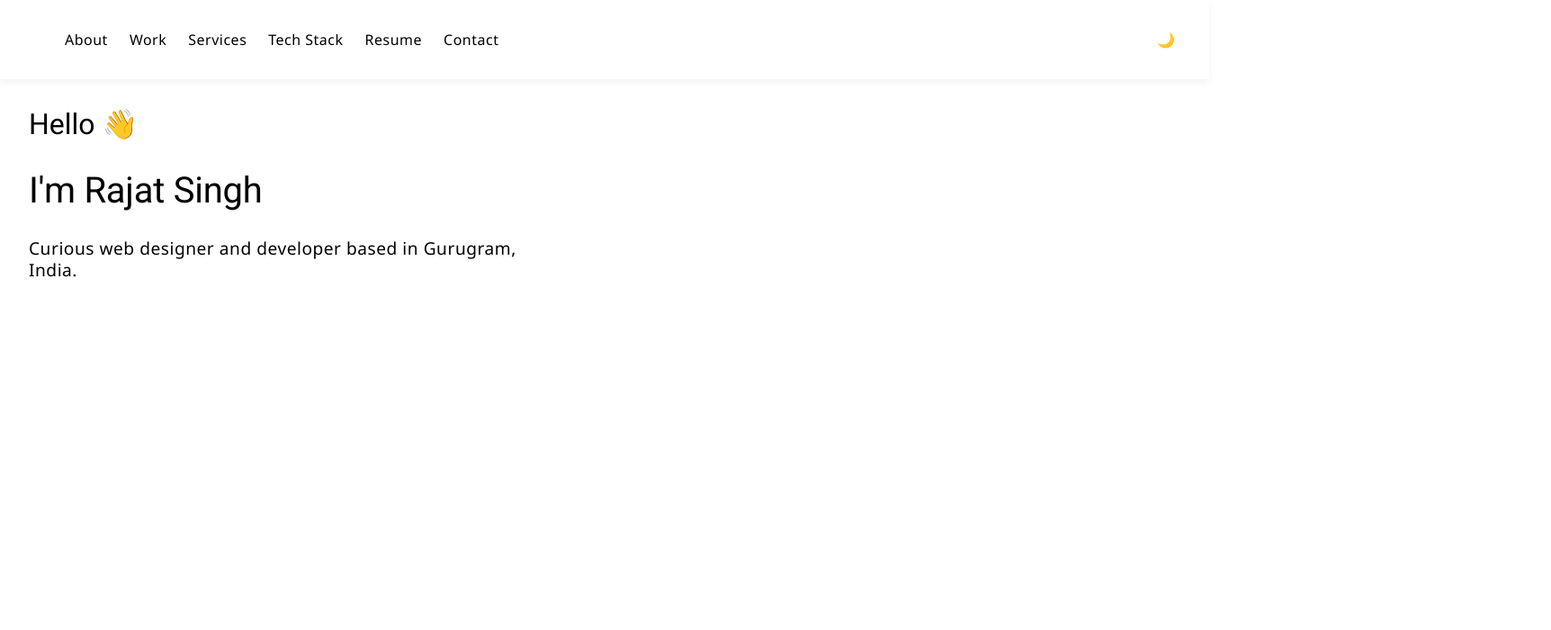
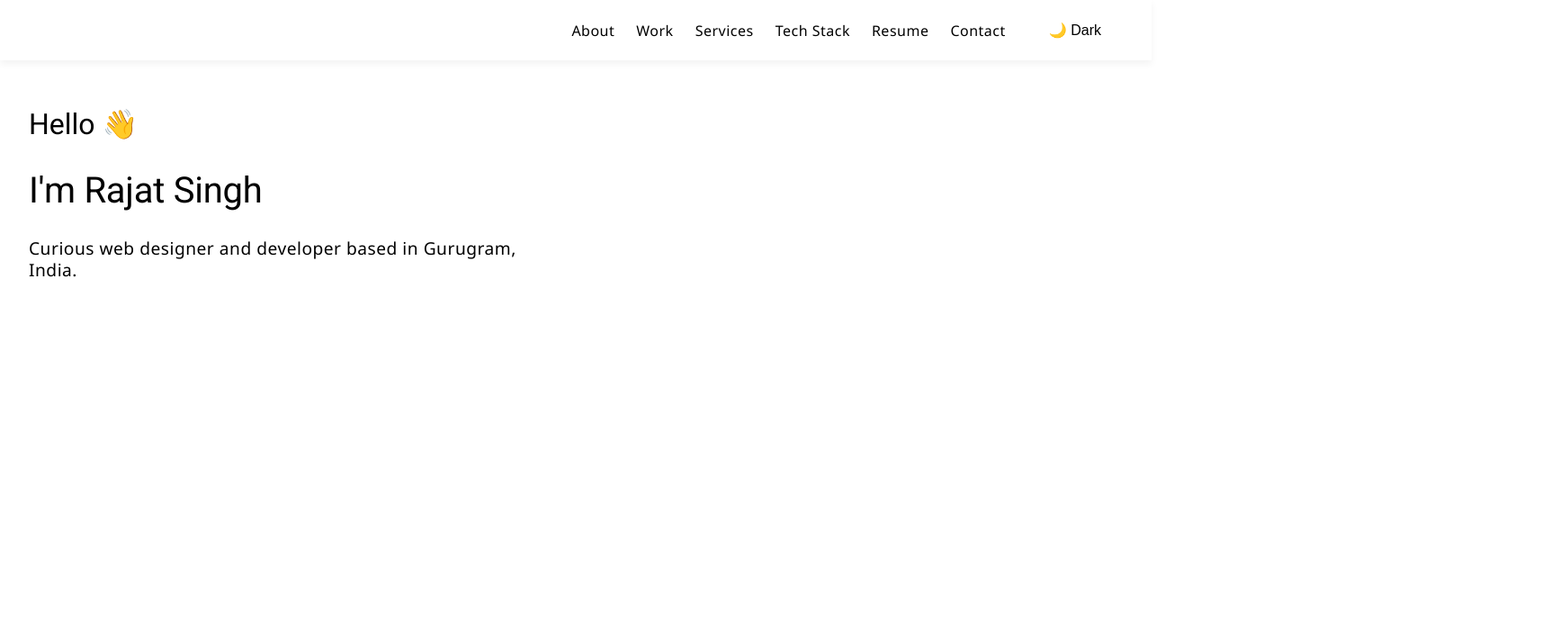
Before and after one commit to RajatSinghrs/portfolio-web, an Angular app: page / in a window 1280 px wide. Shown: the top 700 px of the page at 90% size, 1724 px wide, since content can reach past the window. Built offline with nearby package versions, Linux system fonts and the light colour scheme.

Commit message:
header fix, theme fix

```diff
--- a/src/app/landing-page/landing-page.component.html
+++ b/src/app/landing-page/landing-page.component.html
@@ -1,4 +1,6 @@
 <header class="header">
+  <div class="container">
+    <div class="header-content">
       <nav>
         <ul>
           <li (click)="scrollTo('about')">About</li>
@@ -10,8 +12,10 @@
         </ul>
       </nav>
       <button class="theme-toggle" (click)="toggleTheme()">
-    {{ isDarkMode ? '☀️' : '🌙' }}
+        {{ isDarkMode ? '☀️ Light' : '🌙 Dark' }}
       </button>
+    </div>
+  </div>
 </header>
 
 <main class="sections">
--- a/src/app/landing-page/landing-page.component.scss
+++ b/src/app/landing-page/landing-page.component.scss
@@ -1,6 +1,11 @@
 :host {
   display: block;
   font-family: 'Segoe UI', sans-serif;
+  overflow-x: hidden;
+}
+
+body {
+  overflow-x: hidden;
 }
 
 .header {
@@ -8,21 +13,34 @@
   top: 0;
   width: 100%;
   background: var(--bg-header);
+  box-shadow: 0 4px 8px rgba(0, 0, 0, 0.05);
+  z-index: 999;
+}
+
+.container {
+  max-width: 1200px;
+  margin: 0 auto;
   padding: 1rem 2rem;
+}
+
+.header-content {
   display: flex;
-  justify-content: space-between;
+  justify-content: flex-end;
   align-items: center;
-  z-index: 999;
-  box-shadow: 0 4px 8px rgba(0,0,0,0.05);
+  gap: 2rem;
+}
 
 ul {
   display: flex;
   list-style: none;
   gap: 1.5rem;
+  margin: 0;
+  padding: 0;
 
   li {
     cursor: pointer;
     transition: color 0.3s;
+
     &:hover {
       color: var(--primary-color);
     }
@@ -34,8 +52,11 @@
   border: none;
   font-size: 1rem;
   cursor: pointer;
+  padding: 0.5rem 1rem;
+  border-radius: 4px;
+  white-space: nowrap;
 }
-}
+
 
 .sections {
   padding-top: 80px;
@@ -78,7 +99,7 @@
       justify-content: center;
       border-radius: 12px;
       cursor: pointer;
-      box-shadow: 0 4px 12px rgba(0,0,0,0.1);
+      box-shadow: 0 4px 12px rgba(0, 0, 0, 0.1);
       transition: transform 0.3s;
 
       &:hover {
--- a/src/styles.scss
+++ b/src/styles.scss
@@ -2,3 +2,29 @@
 
 html, body { height: 100%; }
 body { margin: 0; font-family: Roboto, "Helvetica Neue", sans-serif; }
+
+body.light-theme {
+  --bg-header: #ffffff;
+  --primary-color: #007bff;
+  --project-bg: #f5f5f5;
+  --text-color: #333333;
+  background-color: #fff;
+  color: #333;
+}
+
+body.dark-theme {
+  --bg-header: #222222;
+  --primary-color: #66ccff;
+  --project-bg: #333333;
+  --text-color: #eee;
+  background-color: #121212;
+  color: #eee;
+}
+
+.header {
+  background: var(--bg-header);
+}
+.project {
+  background: var(--project-bg);
+  color: var(--text-color);
+}
```
Lines whose indentation alone changed are shown as unchanged.
